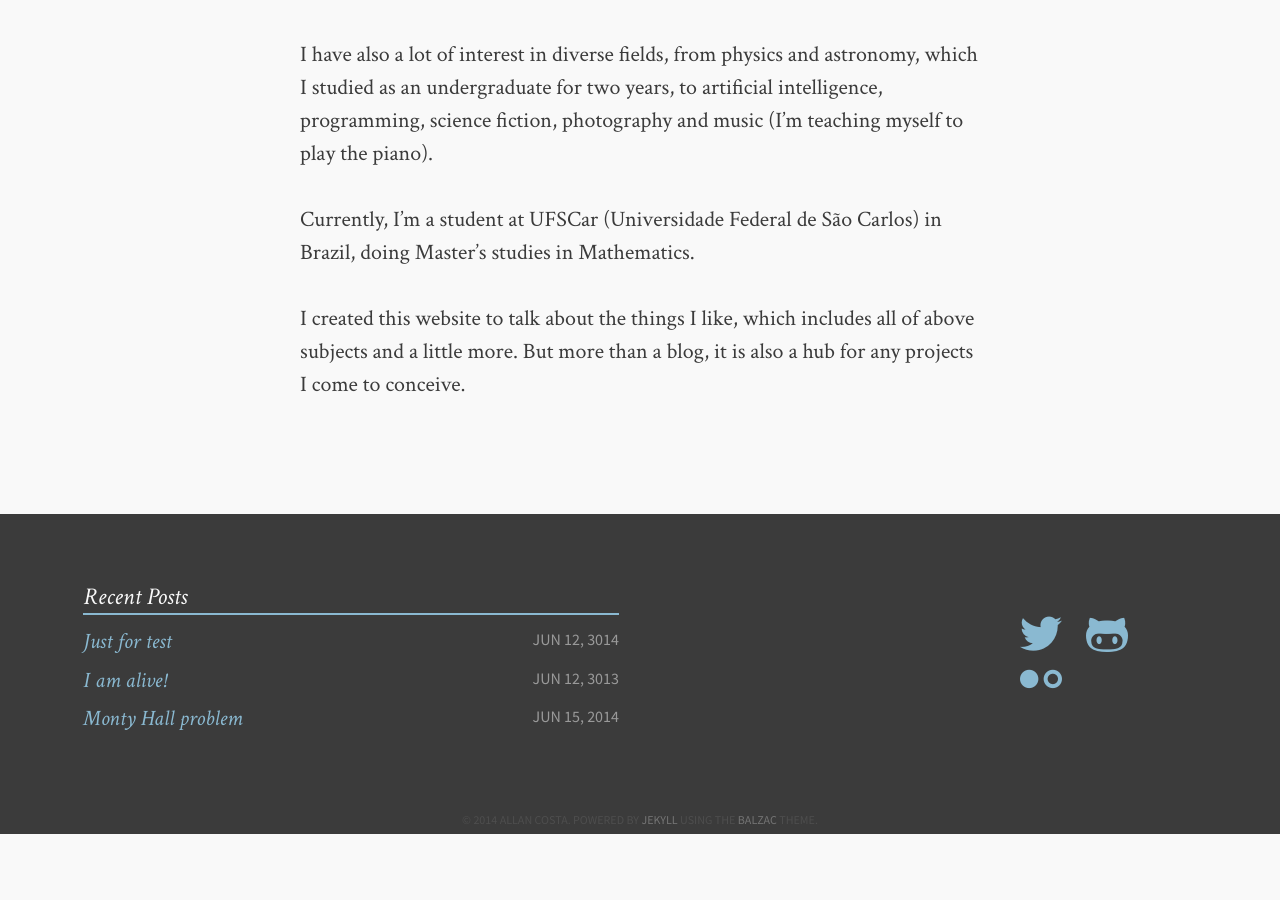
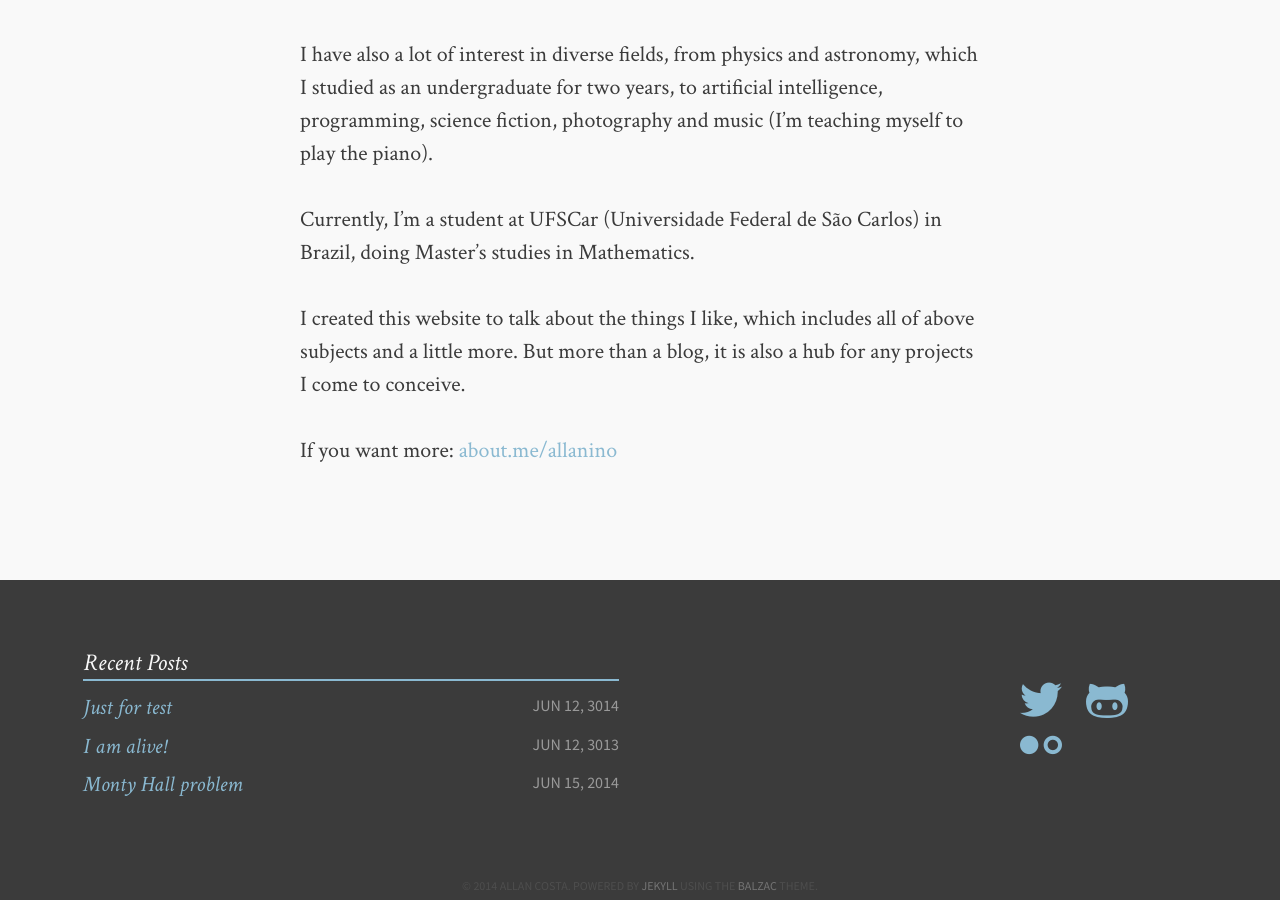
Before and after one commit to snowdj/allanino.github.io, a Jekyll site: the page built from about.md, in a window 1280 px wide and 900 px high, scrolled down 1177 px. Built offline with Jekyll 4.4.1, drawn with Linux system fonts in a browser that asks for light colours; before the commit the page ends 2011 px from its top, so only the background shows below that.

Commit message:
Add about.me link.

```diff
--- a/about.md
+++ b/about.md
@@ -17,3 +17,7 @@ I have also a lot of interest in diverse fields, from physics and astronomy, whi
 Currently, I'm a student at UFSCar (Universidade Federal de São Carlos) in Brazil, doing Master's studies in Mathematics.
 
 I created this website to talk about the things I like, which includes all of above subjects and a little more. But more than a blog, it is also a hub for any projects I come to conceive.
+
+If you want more: [about.me/allanino][1]
+
+[1]:http://about.me/allanino
```
